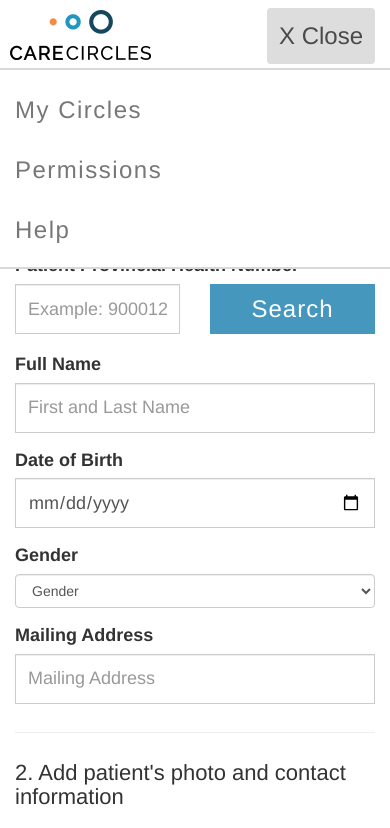
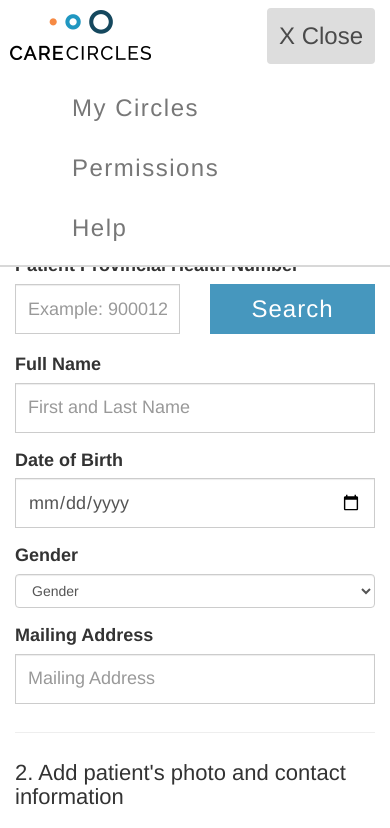
Before and after one commit to andrewgrant111/carecircles, a website: page public/enroll.html in a window 390 px wide. Both pictures are taken after a click on the button "Toggle navigation". Shown: the top 828 px of the page. Drawn offline with Linux system fonts and the light colour scheme.

Commit message:
updated mobile menu

```diff
--- a/public/assets/css/style.css
+++ b/public/assets/css/style.css
@@ -97,21 +97,38 @@
 	border: 0px;
 }
 
-.navbar-default .navbar-collapse.in {
-	background-color: #ffffff;
-	border-bottom: 2px solid #d8d8d8;
-}
-
-.navbar-collapse.in ul li {
-	margin-left: 0;
-}
-
 button.navbar-toggle::before {
 	content: "X Close";
 }
 
 button.navbar-toggle.collapsed::before {
 	content: "\2630  Menu";
+}
+
+#mobilemenu {
+	margin: -4px -15px 0;
+	background-color: #ffffff;
+	border-top: 2px solid #ffffff;
+	border-bottom: 2px solid #d8d8d8;
+	visibility: hidden;
+}
+
+#mobilemenu.in {
+	visibility: visible;
+}
+
+#mobilemenu ul li {
+	padding: 10px 3em;
+}
+
+#mobilemenu.in li:hover {
+	background-color: #fafafa;
+}
+
+@media only screen and (min-width : 768px) {
+	#mobilemenu.in {
+		visibility: hidden;
+	}
 }
 
 /*------------------------
--- a/public/enroll.html
+++ b/public/enroll.html
@@ -15,19 +15,25 @@
   </head>
   <body>
     <header>
-      <!-- Page Preloder -->
       <!-- Navigation -->
       <nav class="navbar navbar-default navbar-fixed-top">
         <div class="container">
           <div class="navbar-header">
-            <button type="button" class="navbar-toggle collapsed" data-toggle="collapse" data-target="#collapseditems">
+            <button type="button" class="navbar-toggle collapsed" data-toggle="collapse" data-target="#mobilemenu">
               <span class="sr-only">Toggle navigation</span>
             </button>
             <a class="navbar-brand" href="/"><img alt="logo" src="assets/img/logo2-navbar.png"></a>
           </div>
           <!-- Collect the nav links, forms, and other content for toggling -->
-          <div class="collapse navbar-collapse" id="collapseditems">
+          <div class="collapse navbar-collapse">
             <ul class="nav navbar-nav navbar-right">
+              <li><a href="circles.html">My Circles</a></li>
+              <li><a href="permissions.html">Permissions</a></li>
+              <li><a href="">Help</a></li>
+            </ul>
+          </div>
+          <div id="mobilemenu">
+            <ul class="nav navbar-nav">
               <li><a href="circles.html">My Circles</a></li>
               <li><a href="permissions.html">Permissions</a></li>
               <li><a href="">Help</a></li>
```
Also changed, not shown: public/index.html (+9 -2 lines), public/summary.html (+9 -2 lines).
